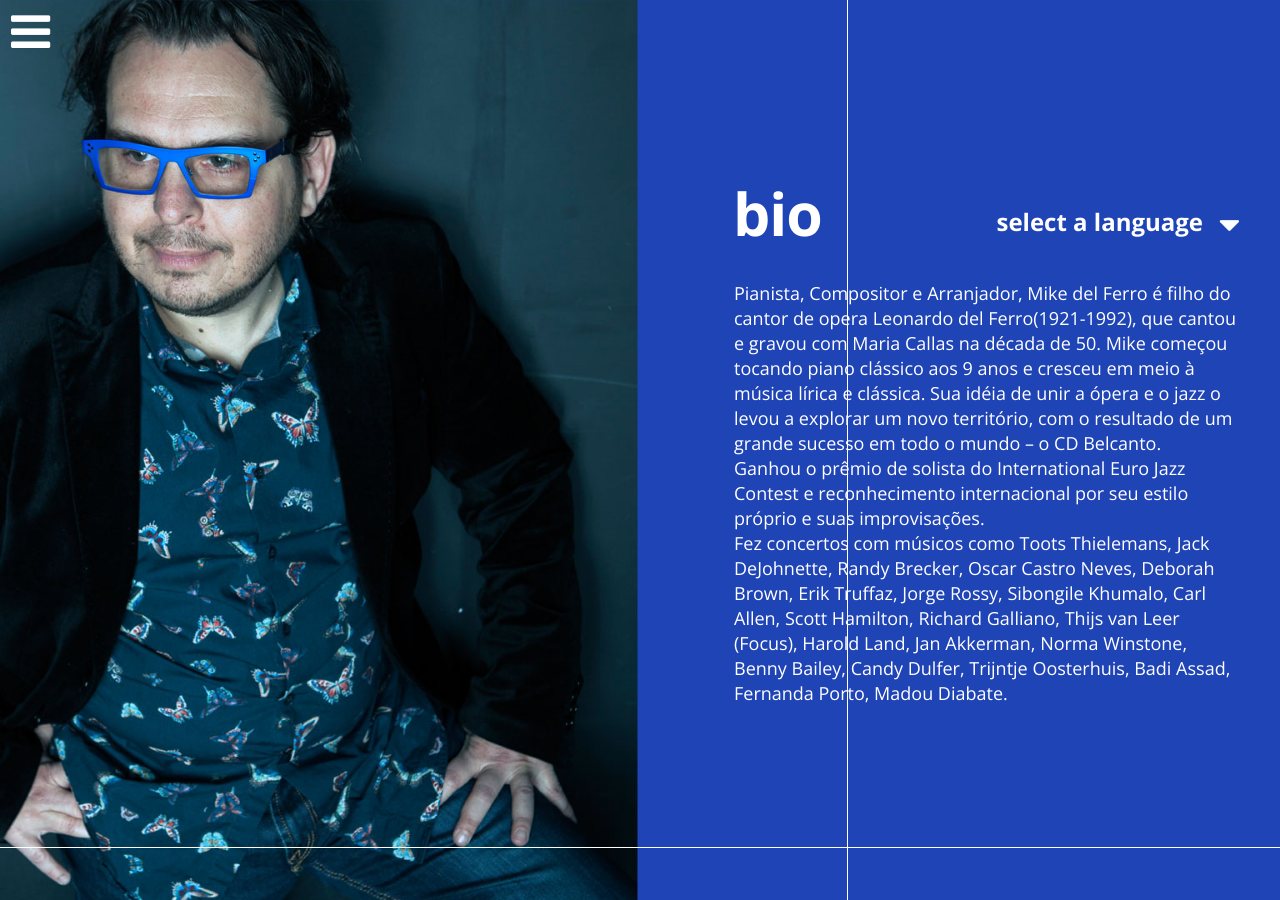
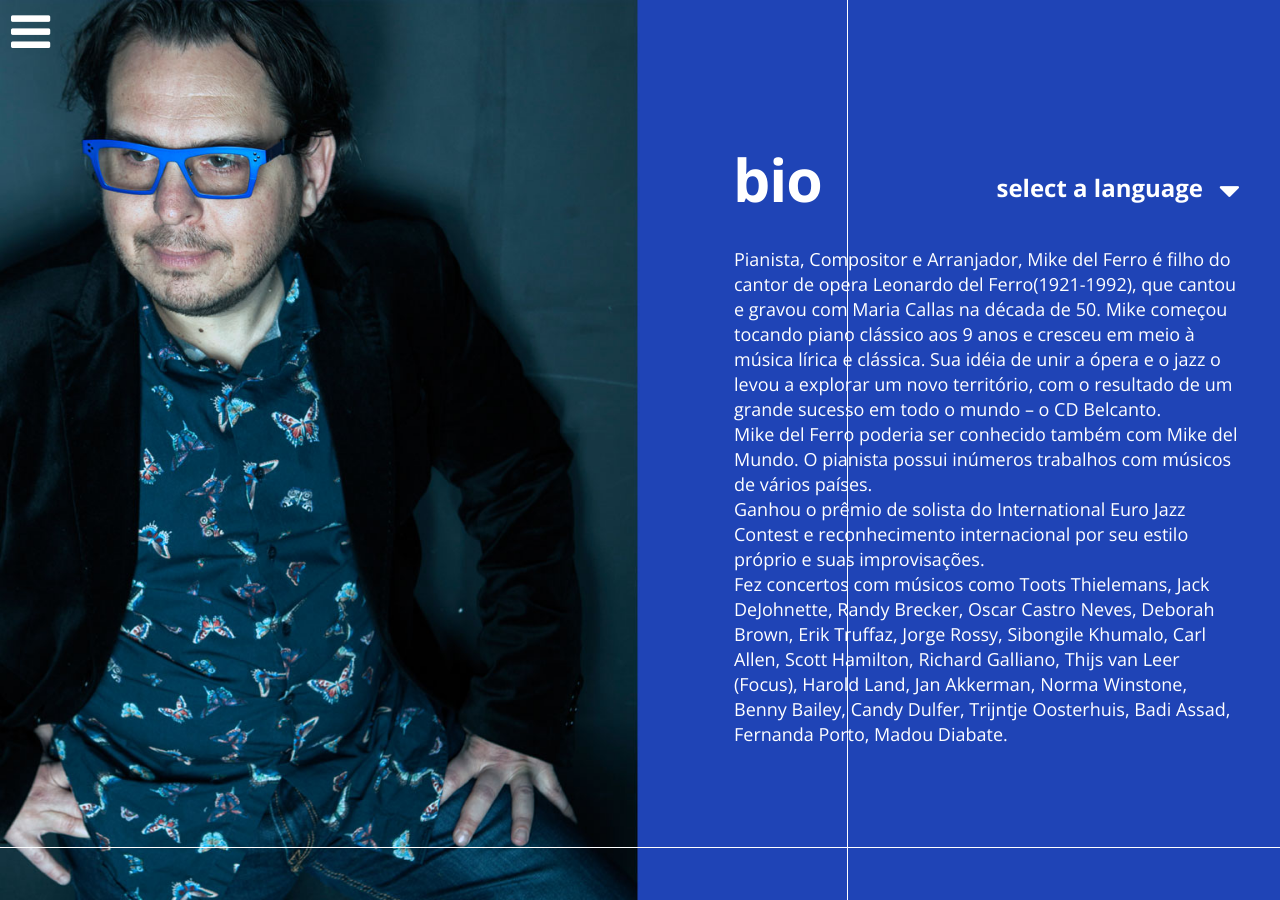
Before and after one commit to mikedelferro/website, a Jekyll site: the page bio-portuges.html, which Jekyll copies as it is, in a window 1280 px wide. Built offline with Jekyll 4.4.1, drawn with Linux system fonts in a browser that asks for light colours; nearby versions of some CDN libraries.

Commit message:
Updated '/bio-portuges.html' via CloudCannon

```diff
--- a/bio-portuges.html
+++ b/bio-portuges.html
@@ -20,23 +20,23 @@
 
 <!-- Mirrored from withoutcoding.com/editions/preview/33/bio-portuges by HTTrack Website Copier/3.x [XR&CO'2013], Tue, 03 Nov 2015 08:50:18 GMT -->
 <!-- Added by HTTrack --><meta http-equiv="content-type" content="text/html;charset=UTF-8" /><!-- /Added by HTTrack -->
-<HEAD>
+<head>
   <!-- InstanceBeginEditable name="doctitle" -->
   <title> bio Portuges</title>
   <!-- InstanceEndEditable -->
   <!-- InstanceBeginEditable name="head" --><!-- InstanceEndEditable -->
-  <meta http-equiv="Content-Type" content="text/html; charset=utf-8">
-  <meta name="viewport" content="width=1400">
-  <meta name="mobile-web-app-capable" content="yes">
-  <meta name="apple-mobile-web-app-capable" content="yes">
+  <meta http-equiv="Content-Type" content="text/html; charset=utf-8" />
+  <meta name="viewport" content="width=1400" />
+  <meta name="mobile-web-app-capable" content="yes" />
+  <meta name="apple-mobile-web-app-capable" content="yes" />
   <!--Link to mobile version -->
-<link rel="alternate" media="only screen and (max-width: 640px)" href="bio-portuges-2.html" >
+<link rel="alternate" media="only screen and (max-width: 640px)" href="bio-portuges-2.html" />
 
   <script type="text/javascript" src="js/jquery-1.11.2.min.js"></script>
   <script type="text/javascript" src="js/modernizr.touch.js"></script>
-<link rel="stylesheet" href="https://maxcdn.bootstrapcdn.com/font-awesome/4.4.0/css/font-awesome.min.css">
-          <link href='http://fonts.googleapis.com/css?family=Open+Sans:300italic,400italic,600italic,700italic,800italic,400,300,600,700,800' rel='stylesheet' type='text/css'>
-          <link href='http://fonts.googleapis.com/css?family=Lato:100,300,400,700,900,100italic,300italic,400italic,700italic,900italic' rel='stylesheet' type='text/css'>
+<link rel="stylesheet" href="https://maxcdn.bootstrapcdn.com/font-awesome/4.4.0/css/font-awesome.min.css" />
+          <link href='http://fonts.googleapis.com/css?family=Open+Sans:300italic,400italic,600italic,700italic,800italic,400,300,600,700,800' rel='stylesheet' type='text/css' />
+          <link href='http://fonts.googleapis.com/css?family=Lato:100,300,400,700,900,100italic,300italic,400italic,700italic,900italic' rel='stylesheet' type='text/css' />
 
 
 <style type="text/css">
@@ -526,13 +526,11 @@
  ga('send', 'pageview');
 
 </script>
- </HEAD>
- <BODY>
+ </head>
+ <body>
  <div id="innerinnerbody">
  <div id="innerbody">
- <div id="bg"
-   style="background: url('jpg/363.jpg') center center no-repeat; background-size: cover;"
-  >
+ <div id="bg" style="background: url('jpg/363.jpg') center center no-repeat; background-size: cover;">
   </div>
      <div id="container">
 
@@ -568,8 +566,7 @@
 
 
 
-    <div
-    style="overflow: auto; position: absolute;
+    <div style="overflow: auto; position: absolute;
     text-align: left;
     left: 694px;
     top: 206px;
@@ -578,12 +575,7 @@
     color: rgb(255,255,255);
     font-size:18px;line-height:25px;letter-spacing:0px;text-align:left;;
     overflow: hidden;
-    font-weight: 300; font-family: &#039;Open Sans&#039;, sans-serif;"
-    class="wysiwyg editable growpage"><!-- InstanceBeginEditable name="content1733" -->
-
-    <p>Pianista, Compositor e Arranjador, Mike del Ferro<strong> </strong>é filho do cantor de opera Leonardo del Ferro(1921-1992), que cantou e gravou com Maria Callas na década de 50. Mike começou tocando piano clássico aos 9 anos e cresceu em meio à música lírica e clássica. Sua idéia de unir a ópera e o jazz o levou a explorar um novo território, com o resultado de um grande sucesso em todo o mundo – o CD Belcanto.</p><p>Ganhou o prêmio de solista do International Euro Jazz Contest e reconhecimento internacional por seu estilo próprio e suas improvisações.</p><p>Fez concertos com músicos como Toots Thielemans, Jack DeJohnette, Randy Brecker, Oscar Castro Neves, Deborah Brown, Erik Truffaz, Jorge Rossy, Sibongile Khumalo, Carl Allen, Scott Hamilton, Richard Galliano, Thijs van Leer (Focus), Harold Land, Jan Akkerman, Norma Winstone, Benny Bailey, Candy Dulfer, Trijntje Oosterhuis, Badi Assad, Fernanda Porto, Madou Diabate.</p>
-
-    <!-- InstanceEndEditable --></div>
+    font-weight: 300; font-family: &#039;Open Sans&#039;, sans-serif;" class="wysiwyg editable growpage"><!-- InstanceBeginEditable name="content1733" --><p>Pianista, Compositor e Arranjador, Mike del Ferro<strong>&nbsp;</strong>&eacute; filho do cantor de opera Leonardo del Ferro(1921-1992), que cantou e gravou com Maria Callas na d&eacute;cada de 50. Mike come&ccedil;ou tocando piano cl&aacute;ssico aos 9 anos e cresceu em meio &agrave; m&uacute;sica l&iacute;rica e cl&aacute;ssica. Sua id&eacute;ia de unir a &oacute;pera e o jazz o levou a explorar um novo territ&oacute;rio, com o resultado de um grande sucesso em todo o mundo &ndash; o CD Belcanto.</p><p>Mike del Ferro poderia ser conhecido tamb&eacute;m com Mike del Mundo. O pianista possui in&uacute;meros trabalhos com m&uacute;sicos de v&aacute;rios pa&iacute;ses.</p><p>Ganhou o pr&ecirc;mio de solista do International Euro Jazz Contest e reconhecimento internacional por seu estilo pr&oacute;prio e suas improvisa&ccedil;&otilde;es.</p><p>Fez concertos com m&uacute;sicos como Toots Thielemans, Jack DeJohnette, Randy Brecker, Oscar Castro Neves, Deborah Brown, Erik Truffaz, Jorge Rossy, Sibongile Khumalo, Carl Allen, Scott Hamilton, Richard Galliano, Thijs van Leer (Focus), Harold Land, Jan Akkerman, Norma Winstone, Benny Bailey, Candy Dulfer, Trijntje Oosterhuis, Badi Assad, Fernanda Porto, Madou Diabate.</p><!-- InstanceEndEditable --></div>
 
 
 
@@ -615,8 +607,7 @@
 
 
 
-    <div
-    style="overflow: auto; position: absolute;
+    <div style="overflow: auto; position: absolute;
     text-align: left;
     left: 693px;
     top: 96px;
@@ -625,8 +616,7 @@
     color: rgb(255,255,255);
     font-size:59px;line-height:84px;letter-spacing:-1px;text-align:left;;
     overflow: hidden;
-    font-weight: 700; font-family: &#039;Open Sans&#039;, sans-serif;"
-    class="wysiwyg "><!-- InstanceBeginEditable name="content1734" -->
+    font-weight: 700; font-family: &#039;Open Sans&#039;, sans-serif;" class="wysiwyg "><!-- InstanceBeginEditable name="content1734" -->
 
     bio
 
@@ -662,8 +652,7 @@
 
 
 
-    <div
-    style="overflow: auto; position: absolute;
+    <div style="overflow: auto; position: absolute;
     text-align: left;
     left: 936px;
     top: 130px;
@@ -672,8 +661,7 @@
     color: rgb(255,255,255);
     font-size:24px;line-height:33px;letter-spacing:0px;text-align:right;;
     overflow: hidden;
-    font-weight: 700; font-family: &#039;Open Sans&#039;, sans-serif;"
-    class="wysiwyg "><!-- InstanceBeginEditable name="content1909" -->
+    font-weight: 700; font-family: &#039;Open Sans&#039;, sans-serif;" class="wysiwyg "><!-- InstanceBeginEditable name="content1909" -->
 
     select a language
 
@@ -706,8 +694,7 @@
 
 
     <div style="overflow: hidden; position: absolute; left: 0px; top: 0px;
-    width: 61px; height: 65px; font-size:14px;font-weight:300;line-height:1.4em;letter-spacing:0px;text-align:left    ; text-align: center;"
-    class="shape top left home"><i class="fa fa-bars" style="display: inline-block; font-size: 45.75px; line-height: 65px; color: rgb(255,255,255);"></i></div>
+    width: 61px; height: 65px; font-size:14px;font-weight:300;line-height:1.4em;letter-spacing:0px;text-align:left    ; text-align: center;" class="shape top left home"><i class="fa fa-bars" style="display: inline-block; font-size: 45.75px; line-height: 65px; color: rgb(255,255,255);"></i></div>
 
 
 
@@ -738,8 +725,7 @@
 
 
     <div style="overflow: hidden; position: absolute; left: 1167px; top: 128px;
-    width: 45px; height: 45px; font-size:14px;font-weight:300;line-height:1.4em;letter-spacing:0px;text-align:left    ; text-align: center;"
-    class="shape "><i class="fa fa-caret-down" style="display: inline-block; font-size: 33.75px; line-height: 45px; color: rgb(255,255,255);"></i></div>
+    width: 45px; height: 45px; font-size:14px;font-weight:300;line-height:1.4em;letter-spacing:0px;text-align:left    ; text-align: center;" class="shape "><i class="fa fa-caret-down" style="display: inline-block; font-size: 33.75px; line-height: 45px; color: rgb(255,255,255);"></i></div>
 
 
 
@@ -762,8 +748,7 @@
     left:   951px;
     top:    123px;
     width:  256px;
-    height: 54px;"
-    title="Select a language" class="pagelink "></a>
+    height: 54px;" title="Select a language" class="pagelink "></a>
 
 
 
```
